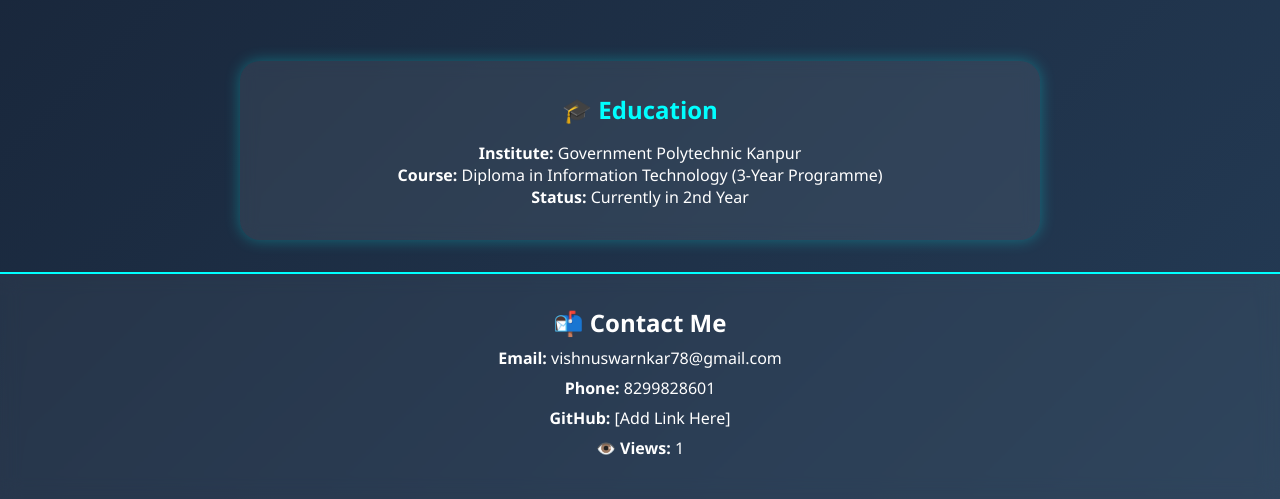
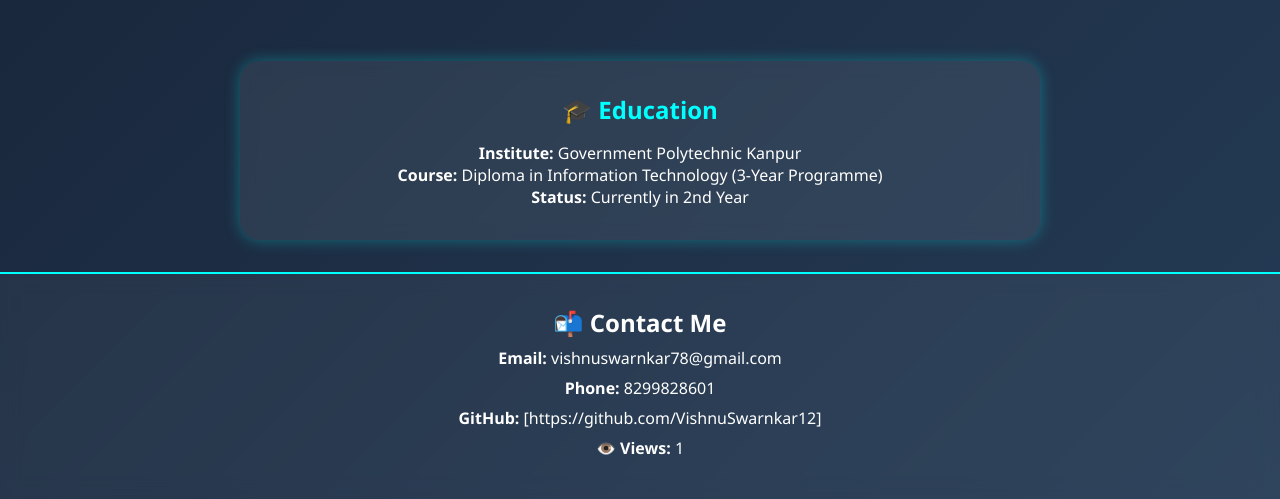
Before and after one commit to VishnuSwarnkar12/Vishnuportfolio, a plain HTML site: page index.html in a window 1280 px wide. Shown: the part 857-1356 px from the top of the page. Drawn offline with Linux system fonts and the light colour scheme.

Commit message:
Update index.html

```diff
--- a/index.html
+++ b/index.html
@@ -205,7 +205,7 @@
     <h2>📬 Contact Me</h2>
     <p><strong>Email:</strong> vishnuswarnkar78@gmail.com</p>
     <p><strong>Phone:</strong> 8299828601</p>
-    <p><strong>GitHub:</strong> [Add Link Here]</p>
+    <p><strong>GitHub:</strong> [https://github.com/VishnuSwarnkar12]</p>
     <p><strong>👁️ Views:</strong> <span id="viewCount">0</span></p>
   </section>
 
```
